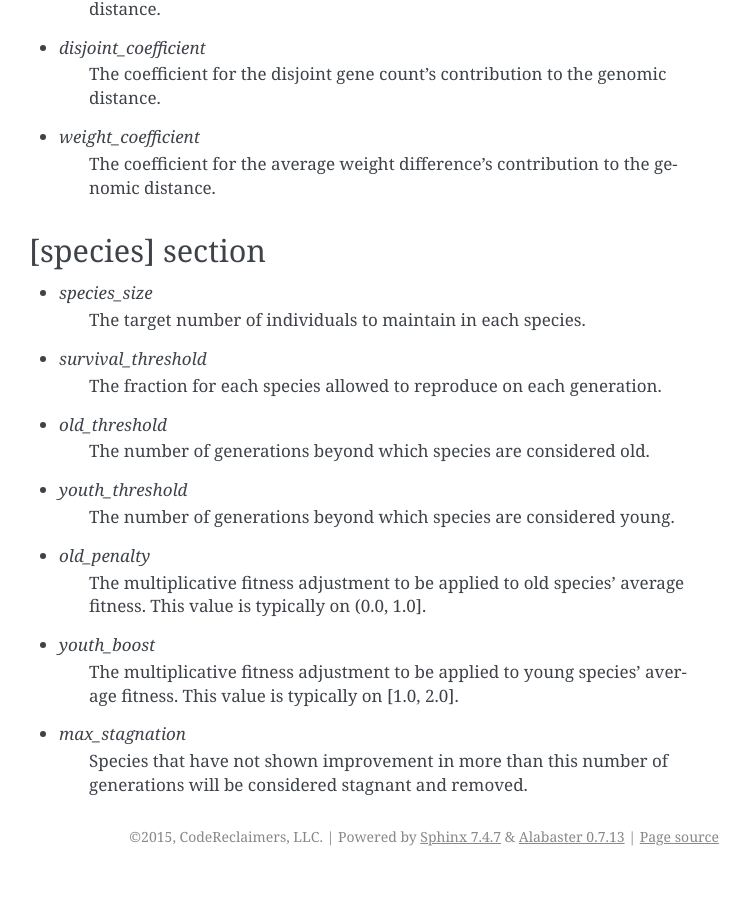
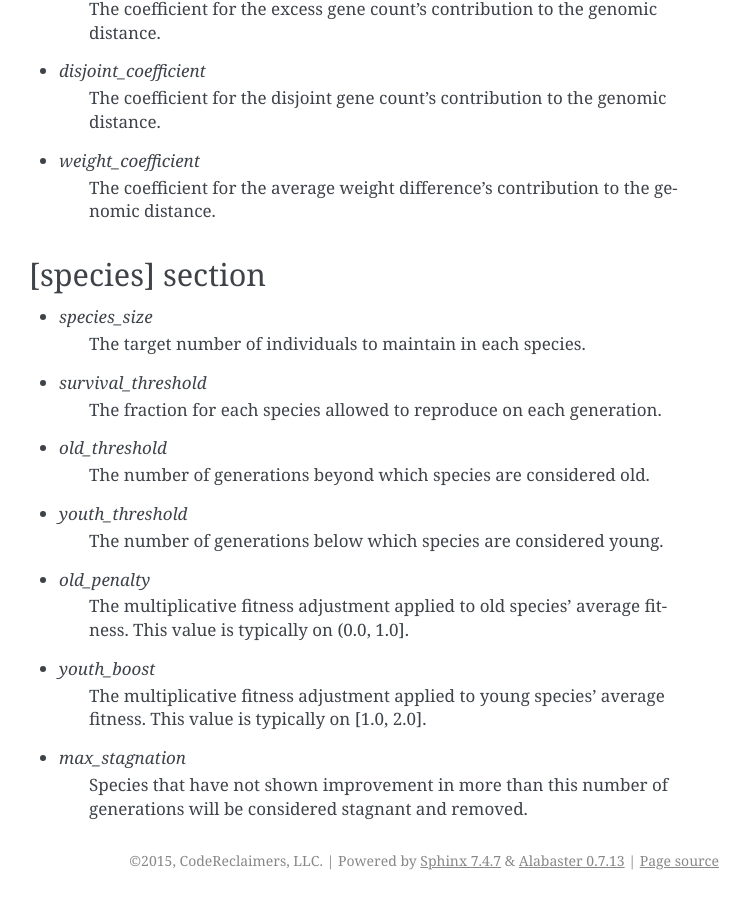
Before and after one commit to CodeReclaimers/neat-python, a Sphinx documentation site: the page built from docs/config_file.rst, in a window 1280 px wide and 900 px high, scrolled down 2696 px. Shown: the whole window, without its empty margins (391-1141 px from the left). Built offline with Sphinx 7.4.7, drawn with Linux system fonts in a browser that asks for light colours; before the commit the page ends 3572 px from its top, so only the background shows below that; some of the changed text lies outside the part shown.

Commit message:
Removed unnecessary magic on Species class. Minor cleanup and documentation updates.

```diff
--- a/docs/config_file.rst
+++ b/docs/config_file.rst
@@ -87,10 +88,10 @@
 * *old_threshold*
     The number of generations beyond which species are considered old.
 * *youth_threshold*
-    The number of generations beyond which species are considered young.
+    The number of generations below which species are considered young.
 * *old_penalty*
-    The multiplicative fitness adjustment to be applied to old species' average fitness.  This value is typically on (0.0, 1.0].
+    The multiplicative fitness adjustment applied to old species' average fitness.  This value is typically on (0.0, 1.0].
 * *youth_boost*
-    The multiplicative fitness adjustment to be applied to young species' average fitness.  This value is typically on [1.0, 2.0].
+    The multiplicative fitness adjustment applied to young species' average fitness.  This value is typically on [1.0, 2.0].
 * *max_stagnation*
     Species that have not shown improvement in more than this number of generations will be considered stagnant and removed.
```
Also changed, not shown: other parts of docs/config_file.rst (+2 -1 lines), 2 other files.
